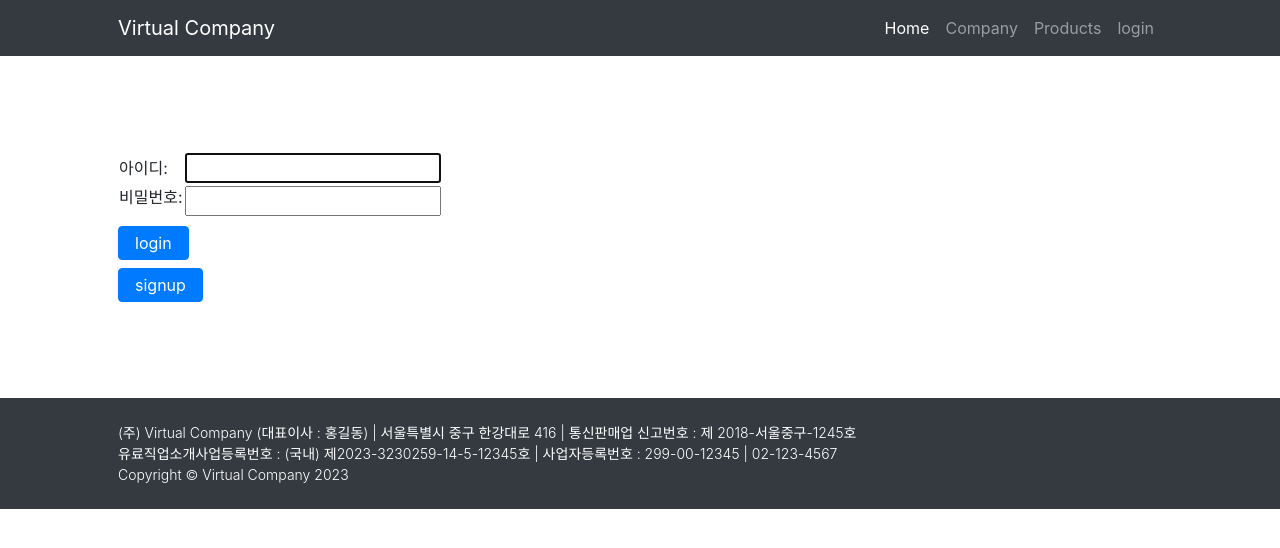
After one commit to 9659tig/Comento-Project, a Django app: page /accounts/login/ in a window 1280 px wide. The commit adds this page. Shown: the top 548 px of the page. Run offline with Django 4.2, Linux system fonts and the light colour scheme; parts of the project's set-up code (start-up, migrations or seed data) failed here and were passed over; some libraries are stand-ins or nearby versions.

Commit message:
로그인, 로그아웃, 회원가입 기능구현

```diff
--- /dev/null
+++ b/accounts/admin.py
@@ -0,0 +1,3 @@
+from django.contrib import admin
+
+# Register your models here.
--- /dev/null
+++ b/accounts/apps.py
@@ -0,0 +1,6 @@
+from django.apps import AppConfig
+
+
+class AccountsConfig(AppConfig):
+    default_auto_field = 'django.db.models.BigAutoField'
+    name = 'accounts'
--- /dev/null
+++ b/accounts/models.py
@@ -0,0 +1,3 @@
+from django.db import models
+
+# Create your models here.
--- /dev/null
+++ b/accounts/tests.py
@@ -0,0 +1,3 @@
+from django.test import TestCase
+
+# Create your tests here.
--- /dev/null
+++ b/accounts/urls.py
@@ -0,0 +1,10 @@
+from django.urls import path
+from django.contrib.auth import views as auth_views
+from . import views
+
+app_name = 'accounts'
+urlpatterns =[
+    path('login/', auth_views.LoginView.as_view(template_name='accounts/login.html'), name='login'),
+    path('logout/', auth_views.LogoutView.as_view(), name='logout'),
+    path('signup/', views.signup, name='signup'),
+]
--- a/my_project/settings.py
+++ b/my_project/settings.py
@@ -42,6 +42,7 @@ INSTALLED_APPS = [
     'django.contrib.staticfiles',
     'mysite',
     'pages',
+    'accounts.apps.AccountsConfig',
 ]
 
 MIDDLEWARE = [
@@ -125,6 +126,9 @@ STATIC_URL = 'static/'
 STATICFILES_DIRS = [
     BASE_DIR / 'static',
 ]
+LOGIN_REDIRECT_URL = '/'
+LOGOUT_REDIRECT_URL = '/'
+
 
 # Default primary key field type
 # https://docs.djangoproject.com/en/4.2/ref/settings/#default-auto-field
--- a/my_project/urls.py
+++ b/my_project/urls.py
@@ -23,5 +23,6 @@ urlpatterns = [
     path('admin/', admin.site.urls),
     path('mysite/', include('mysite.urls')),
     path('', include('pages.urls')),
+    path('accounts/', include('accounts.urls'))
 ]
 urlpatterns += static(settings.MEDIA_URL, document_root=settings.MEDIA_ROOT)
--- a/pages/urls.py
+++ b/pages/urls.py
@@ -1,8 +1,10 @@
 from django.contrib import admin
 from django.urls import path, include
 from .import views
+from mysite.views import detail
 
 urlpatterns = [
     path('', views.mainpage),
     path('company/', views.company),
+    path('<int:content_id>/', detail, name='detail'),
 ]
--- /dev/null
+++ b/templates/accounts/login.html
@@ -0,0 +1,26 @@
+{% extends "base.html" %}
+{% block content %}
+{% if form.errors %}
+    <p>아이디 또는 비밀번호가 틀립니다. 다시 시도해주세요.</p>
+{% endif %}
+<div class="container px-4 px-lg-5 my-5">
+    <div class="py-5 center">
+        <form method="post" action="{% url 'accounts:login' %}">
+        {% csrf_token %}
+        <table>
+            <tr>
+                <td>아이디:</td>
+                <td>{{ form.username }}</td>
+            </tr>
+            <tr>
+                <td>{{ form.password.label_tag }}</td>
+                <td>{{ form.password }}</td>
+            </tr>
+        </table>
+        <input class="btn btn-primary px-3 py-1 my-2" type="submit" value="login">
+        </form>
+        <a class="btn btn-primary px-3 py-1" href="{% url 'accounts:signup' %}">signup</a>
+    </div>
+
+</div>
+{% endblock %}
--- a/templates/mysite/content_list.html
+++ b/templates/mysite/content_list.html
@@ -34,7 +34,9 @@
 
     <!-- Call to Action-->
     <div class="card text-white bg-secondary my-5 py-3 text-center rounded-pill">
-        <div class="card-body"><p class="text-white m-0"><a class="btn" href="/mysite/products/">Virtual Company의 더 많은 제품 보러가기</a></p></div>
+        <a class="btn" href="/mysite/products/">
+            <div class="card-body"><p class="text-white m-0">Virtual Company의 더 많은 제품 보러가기</p></div>
+        </a>
     </div>
 </div>
 {% endblock %}
--- a/templates/mysite/products_info.html
+++ b/templates/mysite/products_info.html
@@ -11,7 +11,7 @@
                         <h2 class="card-title"><a href="/mysite/{{content.id}}/">{{content.title}}</a></h2>
                         <p class="card-text">{{content.sub_content}}</p>
                     </div>
-                    <div class="card-footer"><a class="btn btn-primary btn-sm" href="#!">상품 상세보기</a></div>
+                    <div class="card-footer"><a class="btn btn-primary btn-sm" href="{% url 'detail' content.id %}">상품 상세보기</a></div>
                 </div>
             </div>
         {% endfor %}
--- a/templates/navbar.html
+++ b/templates/navbar.html
@@ -9,6 +9,11 @@
                 <li class="nav-item"><a class="nav-link active" aria-current="page" href="/">Home</a></li>
                 <li class="nav-item"><a class="nav-link" href="/company/">Company</a></li>
                 <li class="nav-item"><a class="nav-link" href="/mysite/">Products</a></li>
+                {% if user.is_authenticated %}
+                    <li class="nav-item"><a class="nav-link" href="{% url 'accounts:logout' %}">{{ user.username }} (logout)</a></li>
+                {% else %}
+                    <li class="nav-item"><a class="nav-link" href="{% url 'accounts:login' %}">login</a></li>
+                {% endif %}
             </ul>
         </div>
     </div>
```
Also changed, not shown: accounts/forms.py (added, +9 -0 lines), accounts/views.py (added, +14 -0 lines), templates/accounts/signup.html (added, +9 -0 lines), templates/pages/mainpage.html (+7 -5 lines), accounts/__init__.py (added), db.sqlite3.
